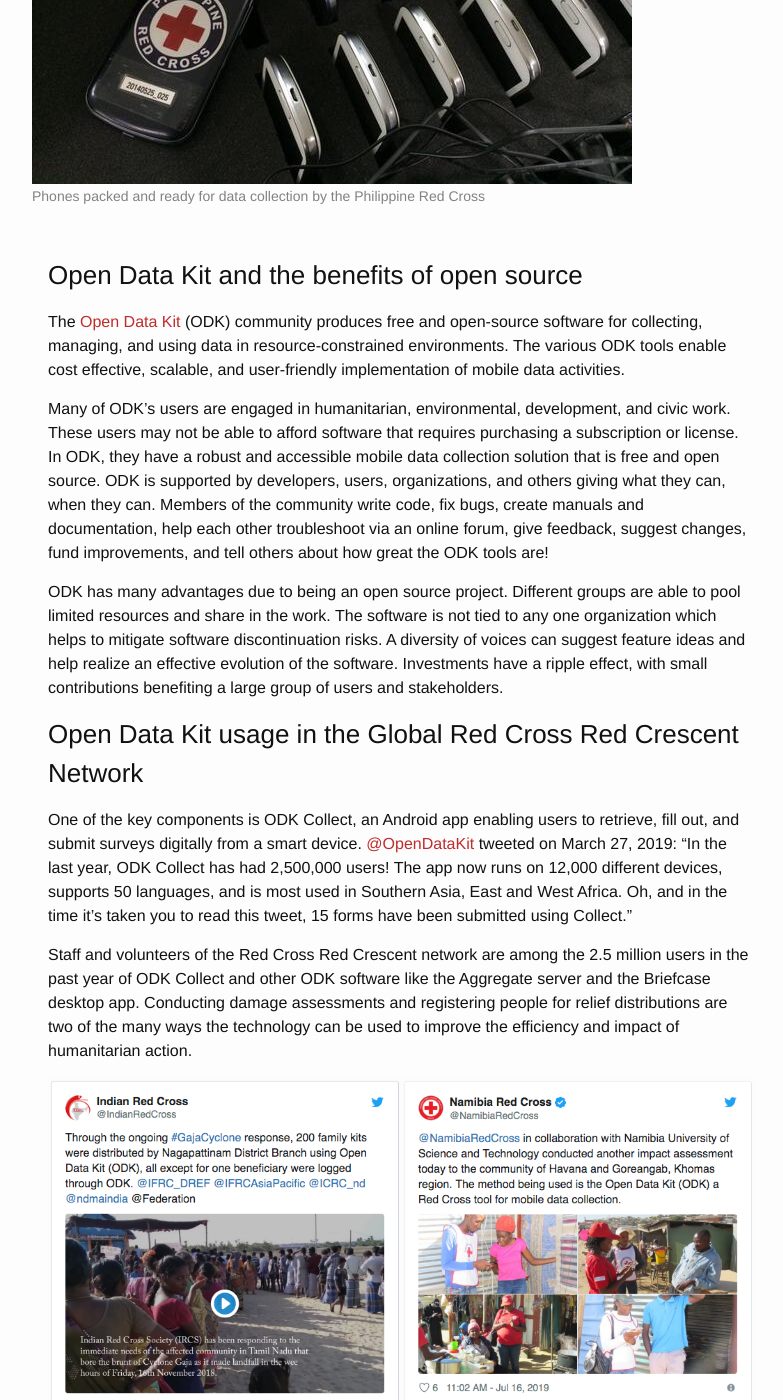
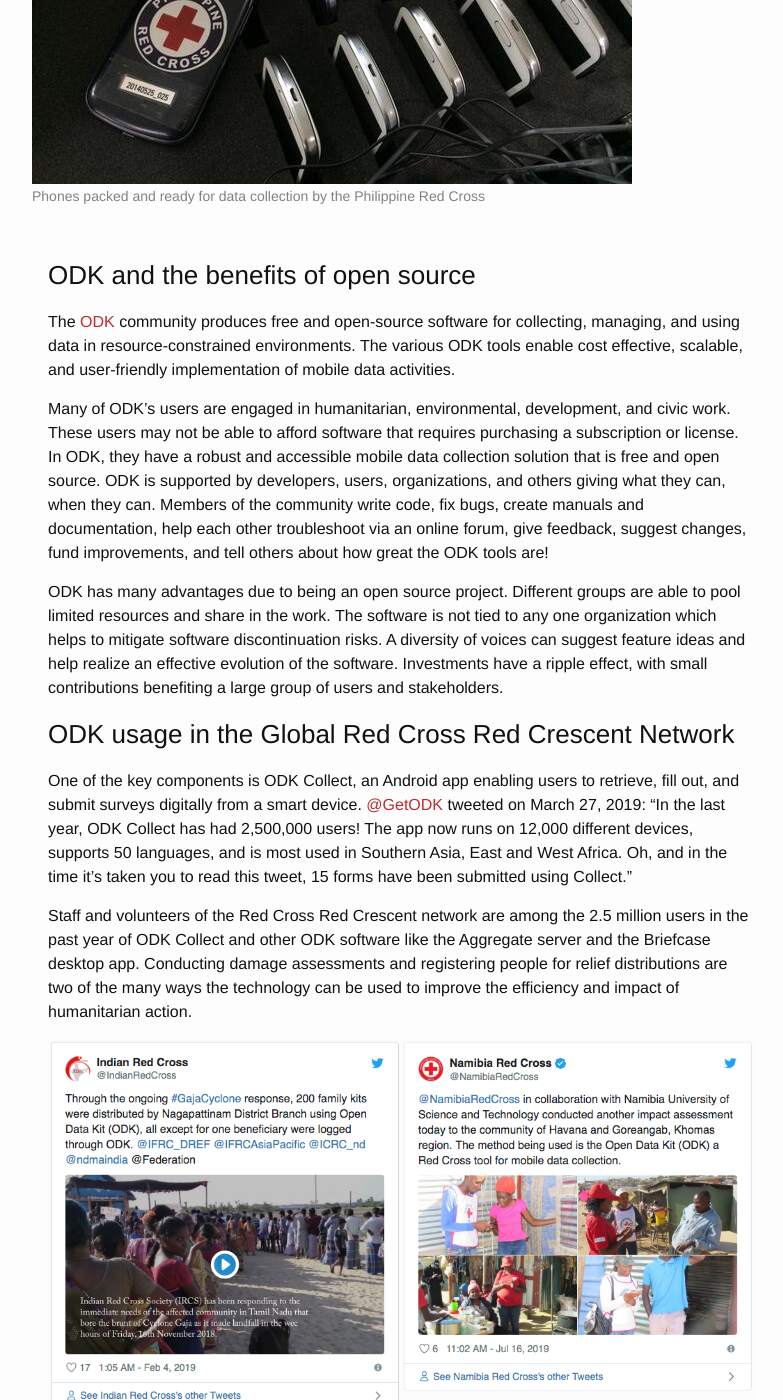
Before and after one commit to AmericanRedCross/americanredcross.github.com, a Jekyll site: the page built from _posts/2019-01-08-odk-collect-improvements.md, in a window 1280 px wide and 1400 px high, scrolled down 551 px. Shown: the whole window, without its empty margins (238-1021 px from the left). Built offline with Jekyll 4.4.1, drawn with Linux system fonts in a browser that asks for light colours; some of the changed text lies outside the part shown.

Commit message:
just use "ODK", update links, remove trailing spaces

```diff
--- a/_posts/2019-01-08-odk-collect-improvements.md
+++ b/_posts/2019-01-08-odk-collect-improvements.md
@@ -1,6 +1,6 @@
 ---
 layout: post
-title: "Supporting Open Data Kit"
+title: "Supporting ODK"
 date: 2019-01-08
 description:
 image: /img/posts/20190108-supporting-odk-phones.jpg
@@ -11,17 +11,17 @@
   - ODK
 ---
 
-## Open Data Kit and the benefits of open source
+## ODK and the benefits of open source
 
-The [Open Data Kit](http://opendatakit.org) (ODK) community produces free and open-source software for collecting, managing, and using data in resource-constrained environments. The various ODK tools enable cost effective, scalable, and user-friendly implementation of mobile data activities.
+The [ODK](https://getodk.org/) community produces free and open-source software for collecting, managing, and using data in resource-constrained environments. The various ODK tools enable cost effective, scalable, and user-friendly implementation of mobile data activities.
 
 Many of ODK’s users are engaged in humanitarian, environmental, development, and civic work. These users may not be able to afford software that requires purchasing a subscription or license. In ODK, they have a robust and accessible mobile data collection solution that is free and open source. ODK is supported by developers, users, organizations, and others giving what they can, when they can. Members of the community write code, fix bugs, create manuals and documentation, help each other troubleshoot via an online forum, give feedback, suggest changes, fund improvements, and tell others about how great the ODK tools are!
 
 ODK has many advantages due to being an open source project. Different groups are able to pool limited resources and share in the work. The software is not tied to any one organization which helps to mitigate software discontinuation risks. A diversity of voices can suggest feature ideas and help realize an effective evolution of the software. Investments have a ripple effect, with small contributions benefiting a large group of users and stakeholders.
 
-## Open Data Kit usage in the Global Red Cross Red Crescent Network
+## ODK usage in the Global Red Cross Red Crescent Network
 
-One of the key components is ODK Collect, an Android app enabling users to retrieve, fill out, and submit surveys digitally from a smart device. [@OpenDataKit](https://twitter.com/OpenDataKit/status/1110995026916593664) tweeted on March 27, 2019: “In the last year, ODK Collect has had 2,500,000 users! The app now runs on 12,000 different devices, supports 50 languages, and is most used in Southern Asia, East and West Africa. Oh, and in the time it's taken you to read this tweet, 15 forms have been submitted using Collect.”
+One of the key components is ODK Collect, an Android app enabling users to retrieve, fill out, and submit surveys digitally from a smart device. [@GetODK](https://twitter.com/getodk/status/1110995026916593664) tweeted on March 27, 2019: “In the last year, ODK Collect has had 2,500,000 users! The app now runs on 12,000 different devices, supports 50 languages, and is most used in Southern Asia, East and West Africa. Oh, and in the time it's taken you to read this tweet, 15 forms have been submitted using Collect.”
 
 Staff and volunteers of the Red Cross Red Crescent network are among the 2.5 million users in the past year of ODK Collect and other ODK software like the Aggregate server and the Briefcase desktop app. Conducting damage assessments and registering people for relief distributions are two of the many ways the technology can be used to improve the efficiency and impact of humanitarian action.
 
```
